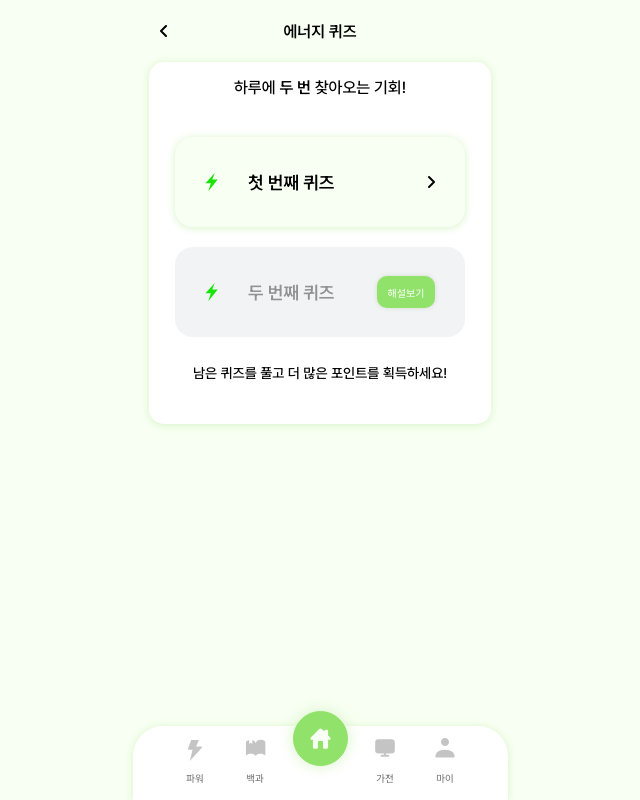
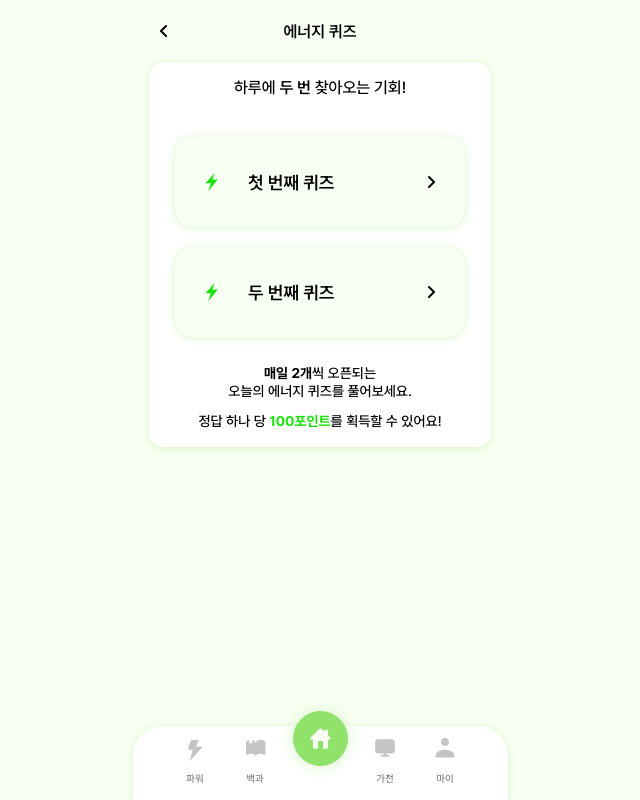
Before and after one commit to GreenSpark-greenspark/greenspark-frontend, a Next.js app: page /quiz in a window 1280 px wide. Shown: the whole page, without its empty margins (320-960 px from the left). Built offline with nearby package versions, Linux system fonts and the light colour scheme.

Commit message:
feat: 퀴즈 남은 수 멘트 구현

```diff
--- a/src/app/_component/quiz/QuizMain.module.css
+++ b/src/app/_component/quiz/QuizMain.module.css
@@ -46,7 +46,7 @@
   color: #929292;
 }
 
-/* 퀴즈 설명 버튼 */
+/* 퀴즈 해설 버튼 */
 .expBtn {
   width: 5.8rem;
   height: 3.2rem;
@@ -103,6 +103,11 @@
   font-weight: 800;
 }
 
+.boldGreen {
+  font-weight: 700;
+  color: #19e407;
+}
+
 /* 아이콘 스타일 */
 .iconPower {
   width: 1.3rem;
@@ -115,3 +120,7 @@
   transform: rotate(180deg);
   margin-left: 4.5rem;
 }
+
+.quizMent {
+  text-align: center;
+}
--- a/src/app/_component/quiz/QuizMain.tsx
+++ b/src/app/_component/quiz/QuizMain.tsx
@@ -12,7 +12,7 @@ export default function QuizMain() {
 
   const [quizStatus, setQuizStatus] = useState({
     quiz1: false,
-    quiz2: true
+    quiz2: false
   });
 
   const [isPopupOpen, setIsPopupOpen] = useState(false);
@@ -29,14 +29,40 @@ export default function QuizMain() {
     router.push(`/quiz/${questionId}`);
   };
 
-  let quizMent;
-  if (!quizStatus.quiz1 && !quizStatus.quiz2) {
-    quizMent = "매일 2개씩 오픈되는 오늘의 에너지 퀴즈를 풀어보세요.";
-  } else if (quizStatus.quiz1 && quizStatus.quiz2) {
-    quizMent = "오늘의 모든 퀴즈를 완료했습니다! 내일 다시 도전해보세요.";
-  } else {
-    quizMent = "남은 퀴즈를 풀고 더 많은 포인트를 획득하세요!";
-  }
+  const getQuizMent = () => {
+    if (!quizStatus.quiz1 && !quizStatus.quiz2) {
+      return (
+        <>
+          <p className={styles.quizMentNormal}>
+            <span className={styles.bold7}>매일 2개</span>씩 오픈되는 <br />
+            오늘의 에너지 퀴즈를 풀어보세요.
+          </p>
+          <br />
+          <p className={styles.quizMentNormal}>
+            정답 하나 당 <span className={styles.boldGreen}>100포인트</span>를 획득할 수 있어요!
+          </p>
+        </>
+      );
+    } else if (quizStatus.quiz1 && quizStatus.quiz2) {
+      return (
+        <p className={styles.quizMentNormal}>
+          오늘의 퀴즈는 종료되었지만
+          <br />
+          <span className={styles.bold7}>오늘의 퀴즈 해설</span>을 볼 수 있어요
+          <br />
+          ‘해설 보기’를 눌러보세요!
+        </p>
+      );
+    } else {
+      return (
+        <p className={styles.quizMentNormal}>
+          오늘 <span className={styles.bold7}>1개</span>의 퀴즈가 남았어요!
+          <br />
+          오늘의 퀴즈를 완료해봐요 :)
+        </p>
+      );
+    }
+  };
 
   return (
     <div className={styles.boxContainer}>
@@ -83,7 +109,7 @@ export default function QuizMain() {
             </div>
           </div>
 
-          <p className={styles.quizMentNormal}>{quizMent}</p>
+          <div className={styles.quizMent}>{getQuizMent()}</div>
         </div>
       </Box>
 
--- a/src/app/_component/quiz/QuizSubmit.tsx
+++ b/src/app/_component/quiz/QuizSubmit.tsx
@@ -1,3 +1,4 @@
+"use client";
 import { useState } from "react";
 import { useRouter } from "next/navigation";
 import Box from "@/components/Box";
```
